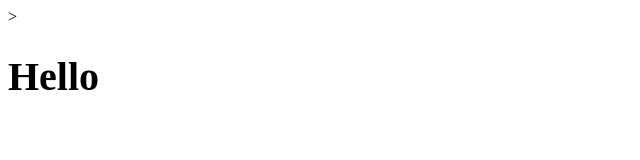
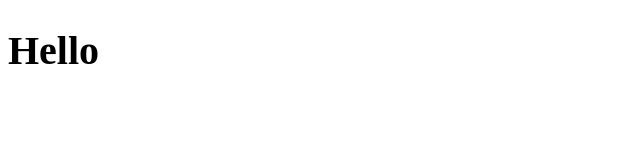
Before and after one commit to ssenkooto1/turtorial_linters, a website: page index.html in a window 1280 px wide. Shown: the whole page, without its empty margins (0-640 px from the left). Drawn offline with Linux system fonts and the light colour scheme.

Commit message:
worked on errors

```diff
--- a/index.html
+++ b/index.html
@@ -1,10 +1,11 @@
 <!DOCTYPE html>
 <html>
 <head>
+    <meta-charset-utf-8>
     <meta http-equiv="X-UA-Compatible" content="IE=edge">
-    <meta name="viewport" content="wwidth=device-width, initial-scale=1.0">
+    <meta name="viewport" content="width=device-width, initial-scale=1.0">
     <title>Document</title>
-    ><link rel="stylesheet" href="css/style.css">
+    <link rel="stylesheet" href="css/style.css">
 </head>
  <body>
      <h1>Hello</h1>
```
